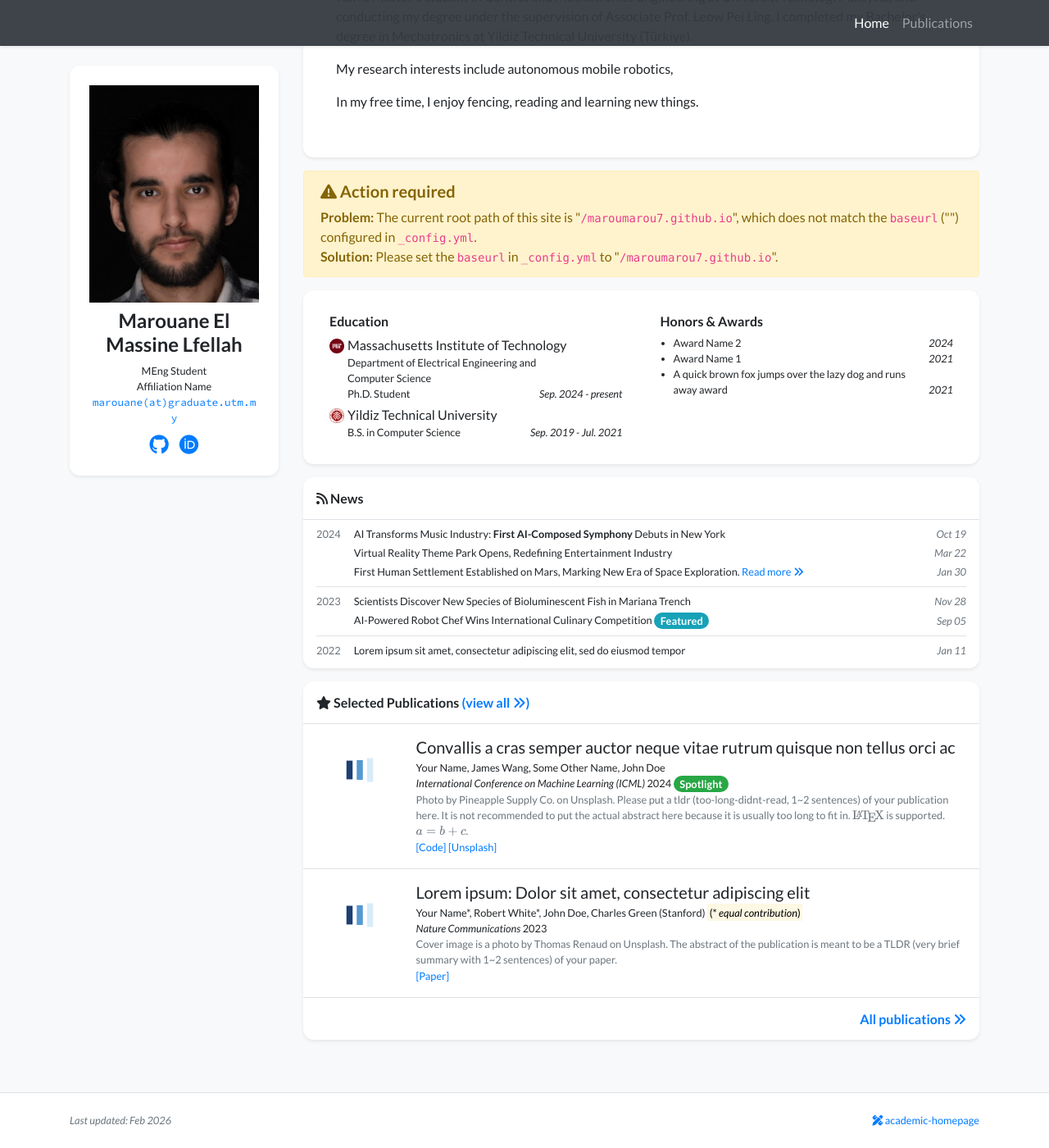
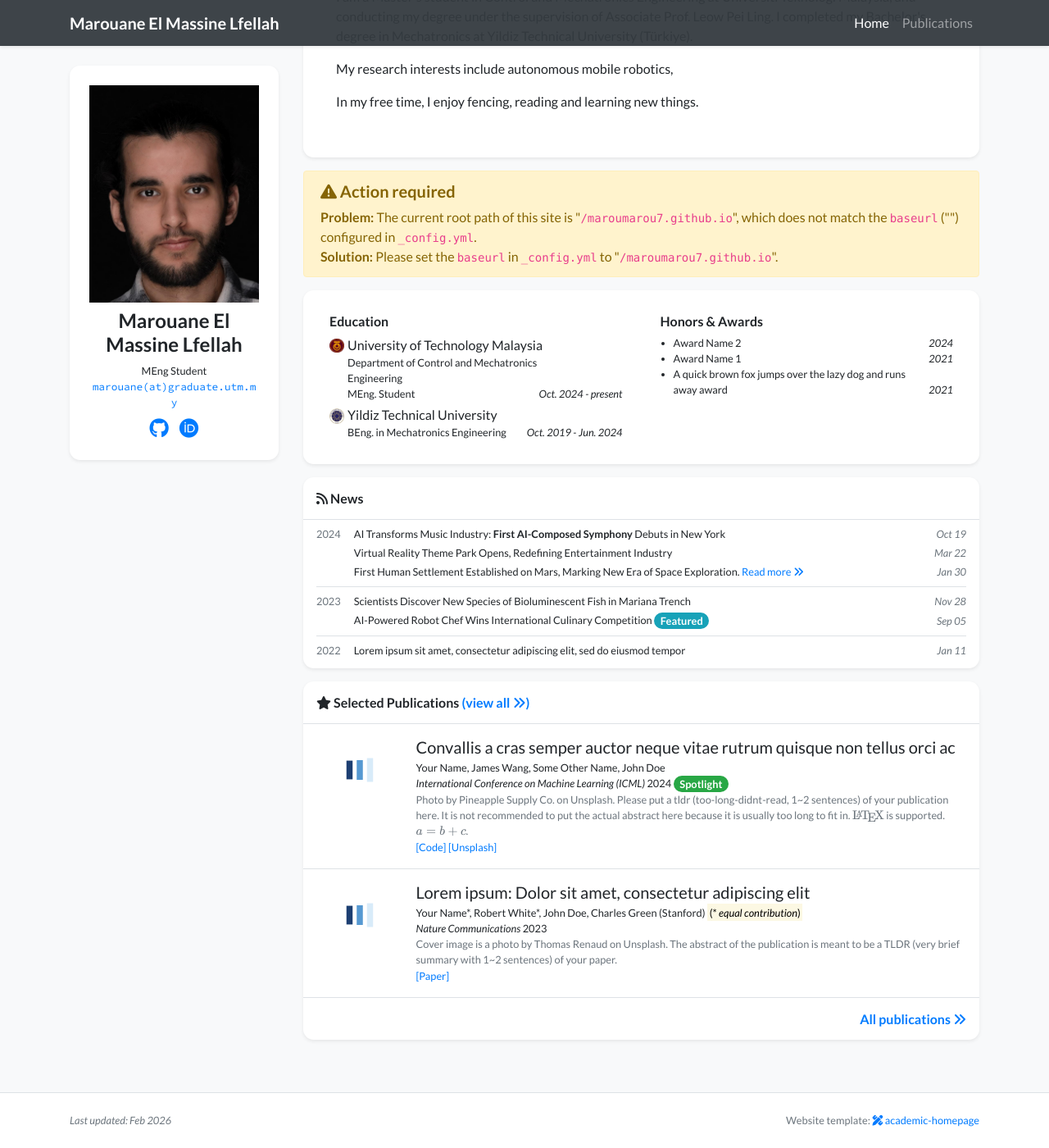
Before and after one commit to MarouMarou7/maroumarou7.github.io, a Jekyll site: the page built from index.html, in a window 1280 px wide and 1400 px high, scrolled down 194 px. Shown: the whole window at 82% size. Built offline with Jekyll 4.4.1, drawn with Linux system fonts in a browser that asks for light colours; nearby versions of some CDN libraries; a style sheet for code colours, icons or effects is not loaded.

Commit message:
modified data folder

```diff
--- a/_data/authors.yml
+++ b/_data/authors.yml
@@ -1,6 +1,8 @@
 "Marouane El Massine Lfellah":
   bold: true
 
+"Leow Pei Ling":
+  url: https://utmscholar.utm.my/Scholar/ScholarInfoDetails/542D
 # "Robert White":
 #   url: https://www.google.com/?q=Robert+White
 
--- a/_data/display.yml
+++ b/_data/display.yml
@@ -7,4 +7,4 @@ homepage:
 # Feel free to replace the footer text if you would like to, but I will greatly appreciate it
 # if you keep the link to the template so that more people can benefit from it. Thanks!
 footer_text: >-
-  <a href="https://github.com/luost26/academic-homepage" target="_blank"><i class="fas fa-pencil-ruler"></i> academic-homepage</a>
+  Website template: <a href="https://github.com/luost26/academic-homepage" target="_blank"><i class="fas fa-pencil-ruler"></i> academic-homepage</a>
--- a/_data/navigation.yml
+++ b/_data/navigation.yml
@@ -1,8 +1,6 @@
 pages:
 # NOTE: `name` field must match the `navbar_title` field in the page's front matter to ensure the correct page is highlighted in the navbar.
 #       For example, the `navbar_title` field in `showcase.html` is "Showcase" and the `name` field here should also be "Showcase"
-# - name: Home
-#   url: /
 - name: Home
   url: /
 - name: Publications
--- a/_data/profile.yml
+++ b/_data/profile.yml
@@ -1,11 +1,9 @@
 primary_name: "Marouane El Massine Lfellah"
 secondary_name: ""
-navbar_name: ""
+navbar_name: "Marouane El Massine Lfellah"
 
 positions:
 - name: MEng Student
-- name: Affiliation Name
-  logo: /assets/images/badges/MIT_Social_circle.png  # Logo is optional
 
 
 email: "marouane@graduate.utm.my"
@@ -36,16 +34,16 @@ portrait_url: /assets/images/photos/portrait.jpeg
 #   Photo by Manja Vitolic on Unsplash (this caption is optional, comment it out to disable).
 
 education:
-- name: Massachusetts Institute of Technology
-  logo: /assets/images/badges/MIT_Social_circle.png
+- name: University of Technology Malaysia
+  logo: /assets/images/badges/UTM-LOGO.png
   position: >-
-    Department of Electrical Engineering and Computer Science <br/>
-    Ph.D. Student
-  date: Sep. 2024 - present
+    Department of Control and Mechatronics Engineering <br/>
+    MEng. Student
+  date: Oct. 2024 - present
 - name: Yildiz Technical University
-  logo: /assets/images/badges/PKU_red.png
-  position: B.S. in Computer Science
-  date: Sep. 2019 - Jul. 2021
+  logo: /assets/images/badges/Yildiz_Technical_University_Logo.png
+  position: BEng. in Mechatronics Engineering
+  date: Oct. 2019 - Jun. 2024
 
 # experience:
 # - name: Peking University
```
Also changed, not shown: assets/images/badges/MIT_Social_circle.png (deleted), assets/images/badges/PKU_red.png (deleted), assets/images/badges/UTM-LOGO.png (added), assets/images/badges/Yildiz_Technical_University_Logo.png (added).
